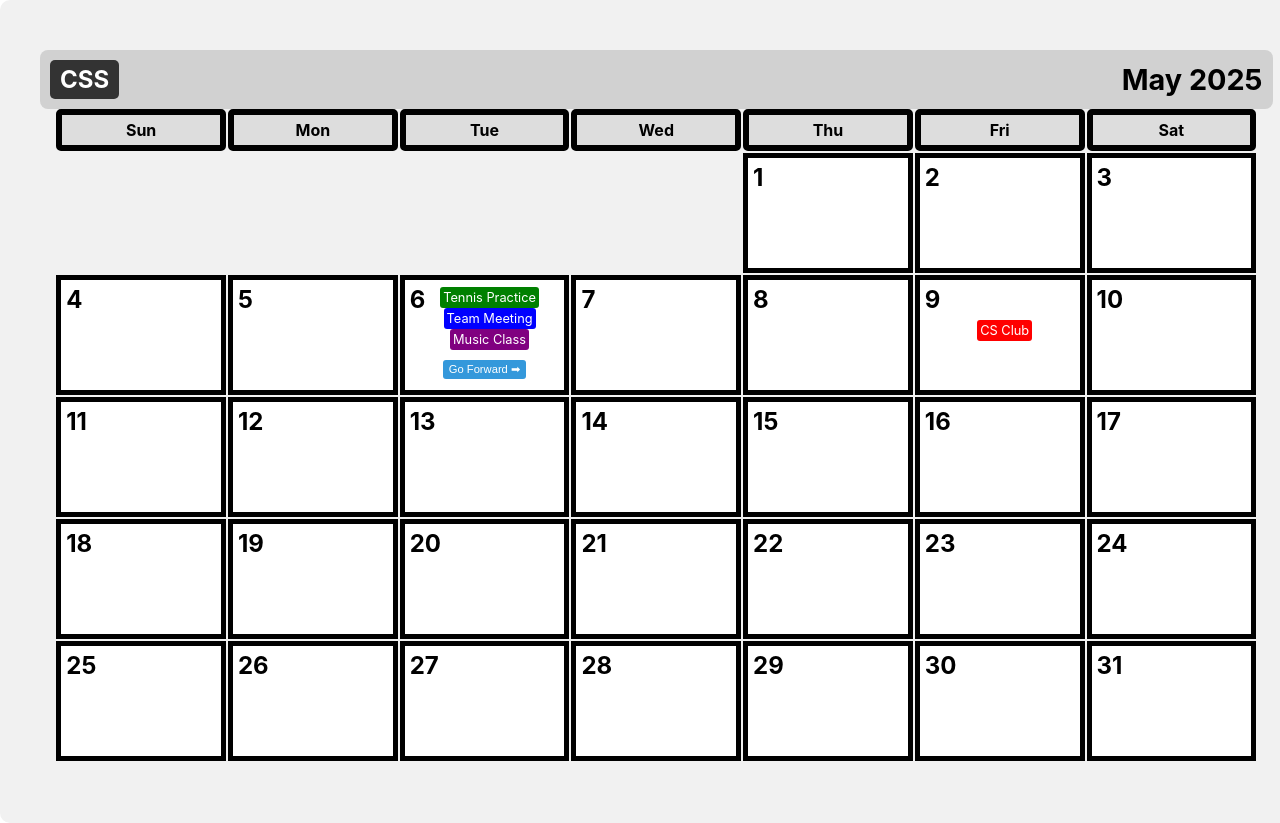
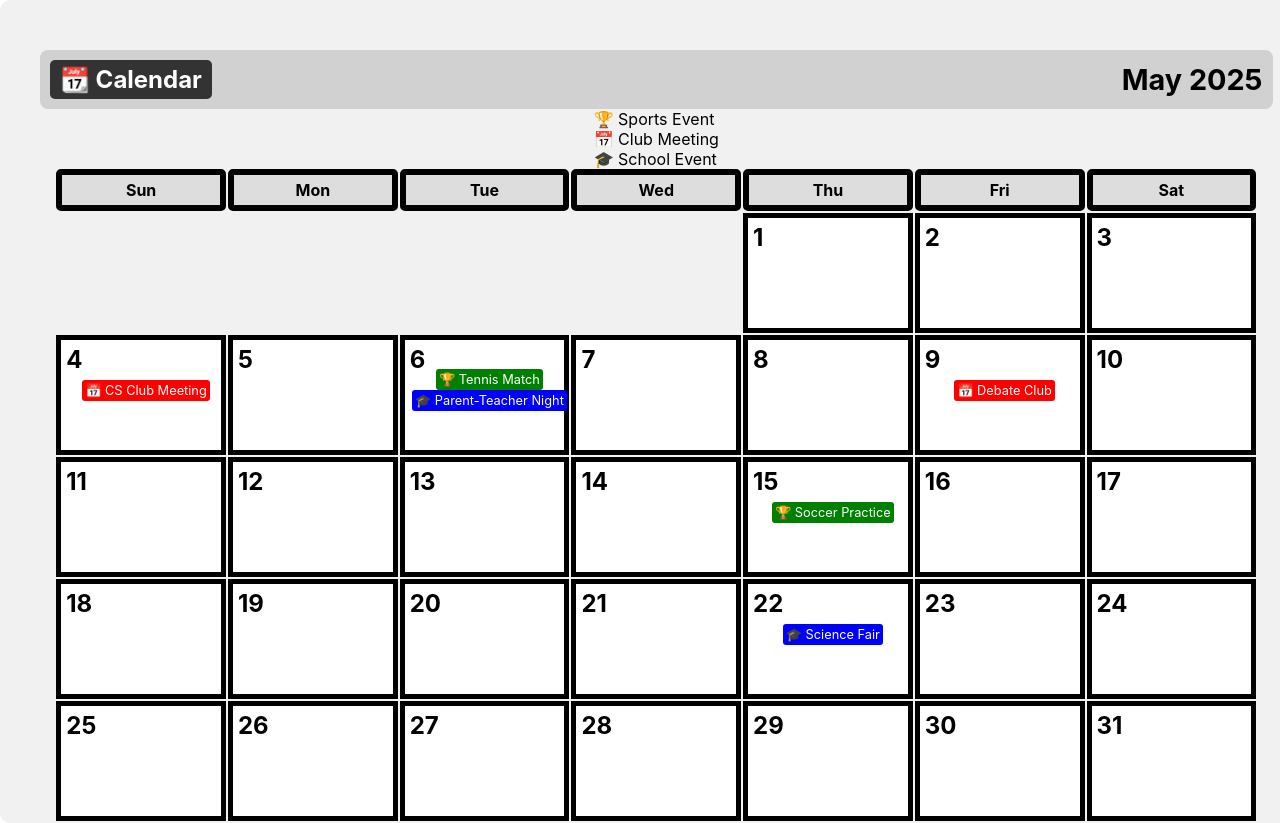
Before and after one commit to NCHS-Software-Engineering/Css-SlideCentral, a React (Create React App) app in the folder client/: page /calendar in a window 1280 px wide. Shown: the top 823 px of the page. Built offline with nearby package versions, Linux system fonts and the light colour scheme.

Commit message:
Update calendar.js

```diff
--- a/client/src/pages/Calendar.js
+++ b/client/src/pages/Calendar.js
@@ -6,7 +6,7 @@ function Calendar() {
 
     // Get the current date
     const today = new Date();
-    const currentMonth = today.getMonth();  // 0 = Jan, 1 = Feb, etc.
+    const currentMonth = today.getMonth();
     const currentYear = today.getFullYear();
 
     const monthNames = [
@@ -18,28 +18,39 @@ function Calendar() {
 
     // Get number of days in the current month
     const numDays = new Date(currentYear, currentMonth + 1, 0).getDate();
-
-    // Get the weekday index of the 1st day of the month
     const firstDayOffset = new Date(currentYear, currentMonth, 1).getDay();
 
-    // Example Events
+    // Event categories and colors
+    const eventTypes = {
+        sports: { color: 'green', icon: '🏆', label: 'Sports Event' },
+        club: { color: 'red', icon: '📅', label: 'Club Meeting' },
+        school: { color: 'blue', icon: '🎓', label: 'School Event' }
+    };
+
+    // Example Events (Restricted to 3 types)
     const events = {
+        4: [
+            { type: 'club', label: 'CS Club Meeting', time: '7:00 AM', place: 'Room 52', description: 'Discuss upcoming hackathon' },
+
+        ],
         6: [
-            { label: 'Tennis Practice', color: 'green', time: '3:00 PM', place: 'Tennis Courts', description: 'Practice for upcoming match' },
-            { label: 'Team Meeting', color: 'blue', time: '5:00 PM', place: 'Room 10', description: 'Discuss strategy for the next match' },
-            { label: 'Music Class', color: 'purple', time: '6:30 PM', place: 'Room 20', description: 'Guitar lessons' },
-            { label: 'Volunteer Work', color: 'orange', time: '8:00 AM', place: 'Community Center', description: 'Helping at the shelter' },
-            { label: 'Dinner with Coach', color: 'yellow', time: '7:00 PM', place: 'Downtown Cafe', description: 'Team bonding dinner' }
+            { type: 'sports', label: 'Tennis Match', time: '3:00 PM', place: 'Tennis Courts', description: 'Friendly match against rival school' },
+            { type: 'school', label: 'Parent-Teacher Night', time: '6:30 PM', place: 'Auditorium', description: 'School-wide event' }
         ],
         9: [
-            { label: 'CS Club', color: 'red', time: '7:00 AM', place: 'Room 52', description: "We'll be having a typing competition today!" }
+            { type: 'club', label: 'Debate Club', time: '7:00 AM', place: 'Room 10', description: 'Prepping for state championship' }
+        ],
+        15: [
+            { type: 'sports', label: 'Soccer Practice', time: '4:00 PM', place: 'Field', description: 'Training for weekend game' }
+        ],
+        22: [
+            { type: 'school', label: 'Science Fair', time: '1:00 PM', place: 'Gym', description: 'Students showcase projects' }
         ]
     };
 
     const [selectedEvent, setSelectedEvent] = useState(null);
-    const [eventIndexes, setEventIndexes] = useState({}); // Tracks visible event index per day
+    const [eventIndexes, setEventIndexes] = useState({});
 
-    // Function to handle forward pagination
     const goForward = (day) => {
         setEventIndexes((prev) => ({
             ...prev,
@@ -47,7 +58,6 @@ function Calendar() {
         }));
     };
 
-    // Function to handle backward pagination
     const goBack = (day) => {
         setEventIndexes((prev) => ({
             ...prev,
@@ -71,23 +81,25 @@ function Calendar() {
                 <div className="day-square" key={i}>
                     <div className="day-number">{i}</div>
 
-                    {/* Display only 3 events at a time */}
-                    {visibleEvents.map((event, index) => (
+                    {visibleEvents.map((event, index) => {
+                        const eventType = eventTypes[event.type] || {};
+
+                        return (
                             <div
                                 key={index}
                                 className="event-label"
-                            style={{ backgroundColor: event.color }}
+                                style={{ backgroundColor: eventType.color }}
                                 onClick={() => setSelectedEvent(event)}
                             >
-                            {event.label}
+                                {eventType.icon} {event.label}
                             </div>
-                    ))}
+                        );
+                    })}
 
-                    {/* Navigation buttons if there are more than 3 events */}
                     {eventList.length > 3 && (
                         <div className="event-pagination">
-                            {visibleIndex > 0 && <button onClick={() => goBack(i)}>⬅ Go Back</button>}
-                            {visibleIndex + 3 < eventList.length && <button onClick={() => goForward(i)}>Go Forward ➡</button>}
+                            {visibleIndex > 0 && <button onClick={() => goBack(i)}>⬅</button>}
+                            {visibleIndex + 3 < eventList.length && <button onClick={() => goForward(i)}>➡</button>}
                         </div>
                     )}
                 </div>
@@ -116,15 +128,27 @@ function Calendar() {
         <>
             <div className="calendar-container">
                 <div className="month-header">
-                    <div className="logo">CSS</div>
+                    <div className="logo">📆 Calendar</div>
                     <div className="month-name">{month} {currentYear}</div>
                 </div>
+
+                {/* Event Key (Legend) */}
+                <div className="event-key">
+                    {Object.values(eventTypes).map((event, index) => (
+                        <div key={index} className="event-key-item">
+                            <span className="event-key-color" style={{ backgroundColor: event.color }}></span>
+                            {event.icon} {event.label}
+                        </div>
+                    ))}
+                </div>
+
                 <div className="days-grid">
                     {days.map((day, index) => (
                         <div className="day-name" key={index}>{day}</div>
                     ))}
                     {renderDays()}
                 </div>
+
                 {selectedEvent && <EventPopup event={selectedEvent} onClose={() => setSelectedEvent(null)} />}
             </div>
         </>
```
Lines whose indentation alone changed are shown as unchanged.
